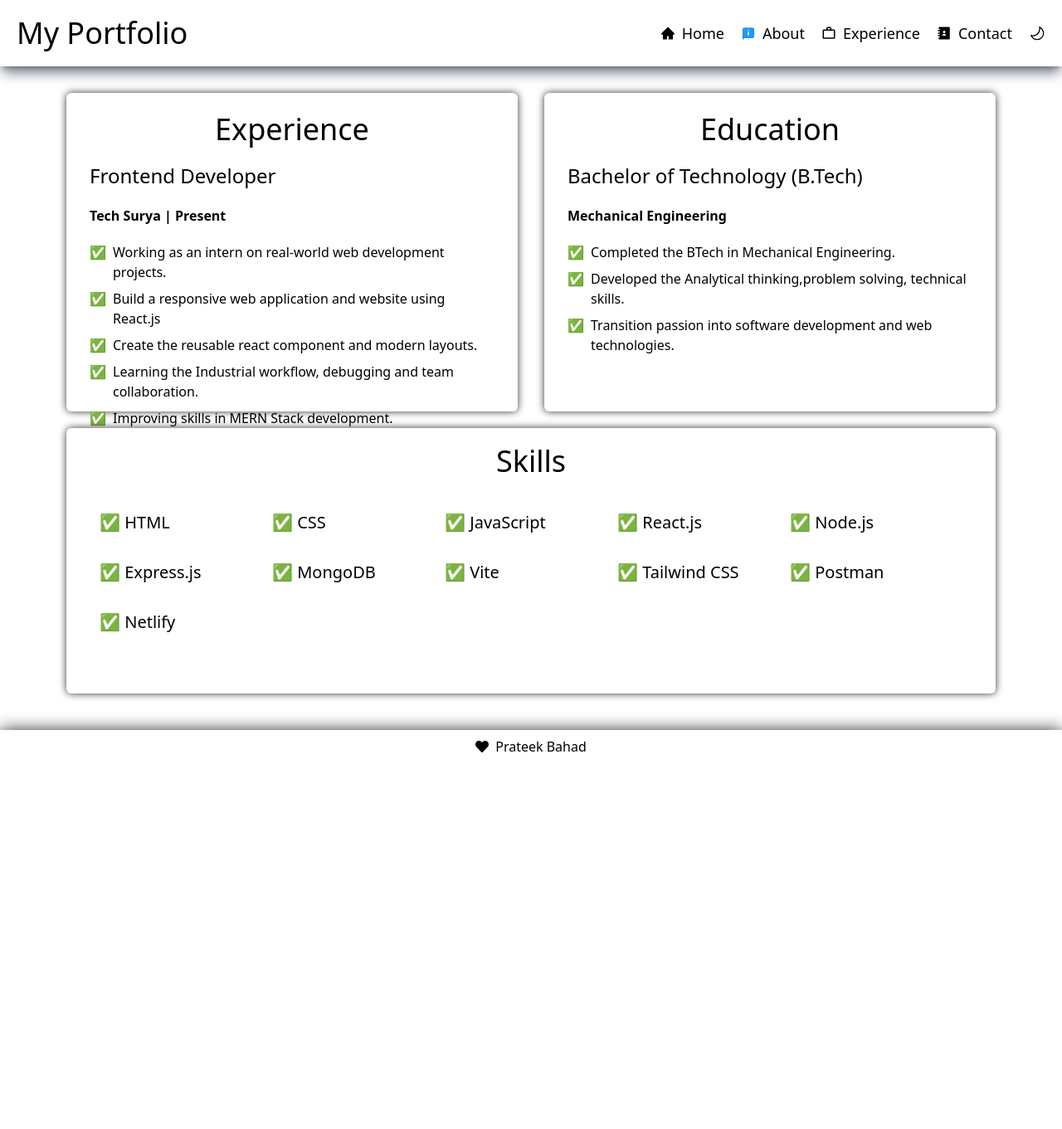
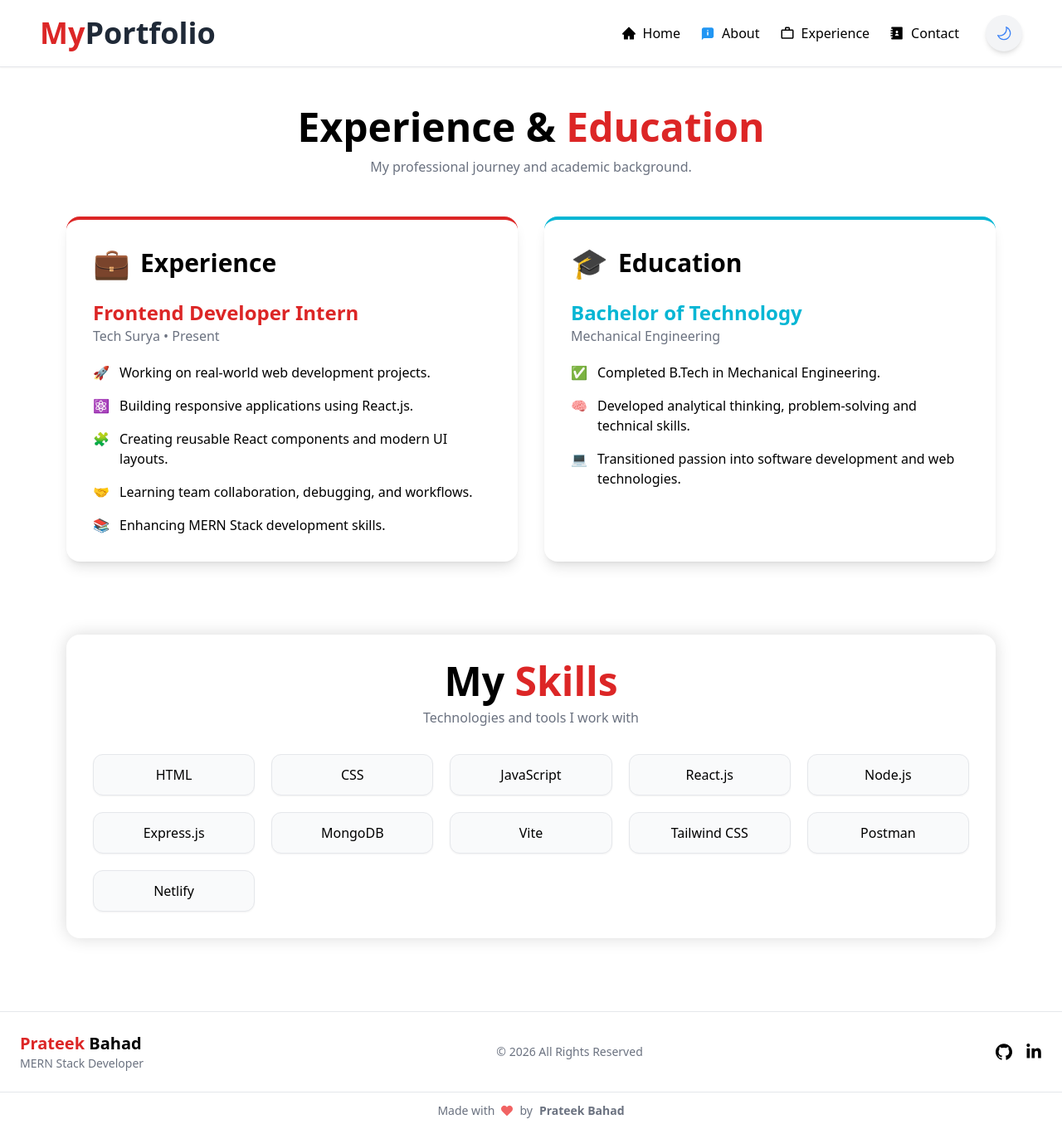
Before and after one commit to prateek205/react-portfolio, a React (Vite) app: page /experience in a window 1280 px wide. Shown: the whole page at 83% size. Before the commit the page ends 920 px from the top, so only its background shows below. Built offline with nearby package versions, Linux system fonts and the light colour scheme.

Commit message:
update portfolio src folder

```diff
--- a/src/components/Footer.jsx
+++ b/src/components/Footer.jsx
@@ -1,15 +1,57 @@
 import React from "react";
-import { FaHeart } from "react-icons/fa";
+import { FaHeart, FaLinkedinIn } from "react-icons/fa";
+import { ImGithub } from "react-icons/im";
 
 const Footer = () => {
   return (
-    <section className="relative z-10 flex items-center justify-center py-2 dark:bg-gray-900 dark:text-white shadow-[0_0_20px_rgb(50,50,50)] dark:shadow-white">
-      <div>
-        <h1 className="flex items-center gap-2">
-          <FaHeart /> Prateek Bahad
-        </h1>
+    <footer className="bg-white dark:bg-gray-900 border-t border-gray-200 dark:border-gray-700">
+      <div className="max-w-7xl mx-auto px-6 py-6 flex flex-col md:flex-row items-center justify-between gap-4">
+        {/* Left */}
+        <div>
+          <h1 className="text-xl font-bold">
+            <span className="text-red-600">Prateek</span> Bahad
+          </h1>
+          <p className="text-sm text-gray-500 dark:text-gray-400">
+            MERN Stack Developer
+          </p>
+        </div>
+
+        {/* Center */}
+        <div className="text-center text-sm text-gray-500 dark:text-gray-400">
+          © {new Date().getFullYear()} All Rights Reserved
+        </div>
+
+        {/* Right */}
+        <div className="flex items-center gap-4 text-xl">
+          <a
+            href="https://github.com/prateek205"
+            target="_blank"
+            rel="noopener noreferrer"
+            className="hover:text-red-600 hover:scale-110 duration-300"
+          >
+            <ImGithub />
+          </a>
+
+          <a
+            href="https://www.linkedin.com/in/prateek-bahad-a1b985167/"
+            target="_blank"
+            rel="noopener noreferrer"
+            className="hover:text-blue-600 hover:scale-110 duration-300"
+          >
+            <FaLinkedinIn />
+          </a>
+        </div>
       </div>
-    </section>
+
+      {/* Bottom Line */}
+      <div className="border-t border-gray-200 dark:border-gray-700 py-3">
+        <p className="text-center text-sm text-gray-500 dark:text-gray-400 flex items-center justify-center gap-2">
+          Made with
+          <FaHeart className="text-red-500 animate-pulse" />
+          by <span className="font-semibold">Prateek Bahad</span>
+        </p>
+      </div>
+    </footer>
   );
 };
 
--- a/src/components/Navbar.jsx
+++ b/src/components/Navbar.jsx
@@ -12,48 +12,80 @@ const Navbar = () => {
   const { theme, setTheme, handleToggle } = myContext();
 
   return (
-    <div
-      id="navbar"
-      className="flex items-center justify-between relative z-10 px-5 w-full h-20 shadow-lg shadow-gray-500 bg-white text-black dark:bg-gray-900 dark:text-white duration-300"
+    <nav
+      className="sticky top-0 z-50 w-full border-b border-gray-200 dark:border-gray-700
+    bg-white/90 dark:bg-gray-900/90 backdrop-blur-md shadow-sm"
     >
-      <h1 className="text-4xl">My Portfolio</h1>
-      <div className="flex items-center gap-5">
-        <ul className="flex gap-5 text-lg">
+      <div className="max-w-7xl mx-auto h-20 px-6 lg:px-12 flex items-center justify-between">
+        {/* Logo */}
+        <Link to="/">
+          <h1 className="text-3xl md:text-4xl font-bold cursor-pointer">
+            <span className="text-red-600">My</span>
+            <span className="text-gray-800 dark:text-white">Portfolio</span>
+          </h1>
+        </Link>
+
+        {/* Navigation */}
+        <div className="flex items-center gap-8">
+          <ul className="flex items-center gap-6 text-md font-medium">
             <li>
-            <Link to="/" className="hover:text-red-600 flex items-center gap-2">
-              <AiFillHome /> Home
+              <Link
+                to="/"
+                className="flex items-center gap-2 hover:text-red-600 duration-300"
+              >
+                <AiFillHome className="text-lg" />
+                Home
               </Link>
             </li>
+
             <li>
               <Link
                 to="/about"
-              className="hover:text-red-600 flex items-center gap-2"
+                className="flex items-center gap-2 hover:text-red-600 duration-300"
               >
-              <FcAbout /> About
+                <FcAbout className="text-lg" />
+                About
               </Link>
             </li>
+
             <li>
               <Link
                 to="/experience"
-              className="hover:text-red-600 flex items-center gap-2"
+                className="flex items-center gap-2 hover:text-red-600 duration-300"
               >
-              <MdOutlineWorkOutline /> Experience
+                <MdOutlineWorkOutline className="text-lg" />
+                Experience
               </Link>
             </li>
+
             <li>
               <Link
                 to="/contact"
-              className="hover:text-red-600 flex items-center gap-2"
+                className="flex items-center gap-2 hover:text-red-600 duration-300"
               >
-              <RiContactsBook3Fill /> Contact
+                <RiContactsBook3Fill className="text-lg" />
+                Contact
               </Link>
             </li>
           </ul>
-        <button onClick={handleToggle} className="flex gap-2 text-xl">
-          {theme ? <BsSun /> : <GoMoon />}
+
+          {/* Theme Toggle */}
+          <button
+            onClick={handleToggle}
+            className="w-11 h-11 rounded-full flex items-center justify-center
+          bg-gray-100 dark:bg-gray-800
+          hover:scale-110 hover:bg-red-100 dark:hover:bg-red-900
+          duration-300 shadow-md"
+          >
+            {theme ? (
+              <BsSun className="text-yellow-500 text-xl" />
+            ) : (
+              <GoMoon className="text-blue-500 text-xl" />
+            )}
           </button>
         </div>
       </div>
+    </nav>
   );
 };
 
--- a/src/components/Skills.jsx
+++ b/src/components/Skills.jsx
@@ -16,25 +16,51 @@ const Skills = () => {
   ];
 
   return (
-    <section>
-      <div className="shadow-[0_0_10px_rgb(50,50,50)] dark:shadow-[0_0_10px_rgb(250,250,250)] h-80 flex flex-col gap-5 items-center justify-start py-5 rounded-md">
-        <h1 className="text-4xl">Skills</h1>
-        <div className="grid grid-cols-5 h-full w-full py-5 px-10">
-          {skills.map((items, index) => {
-            return (
-              <div key={index}>
-                <ul className="text-xl">
-                  <li className="hover:text-red-900 hover:font-bold dark:hover:text-gray-900 cursor-pointer">
-                    ✅ {items}
-                  </li>
-                </ul>
-              </div>
-            );
-          })}
-        </div>
+  <section className="w-full py-10">
+    <div
+      className="max-w-6xl mx-auto rounded-2xl
+      bg-white dark:bg-gray-800
+      shadow-[0_0_20px_rgba(0,0,0,0.15)]
+      dark:shadow-[0_0_20px_rgba(255,255,255,0.1)]
+      p-8"
+    >
+      {/* Heading */}
+      <div className="text-center mb-8">
+        <h1 className="text-4xl md:text-5xl font-bold">
+          My <span className="text-red-600">Skills</span>
+        </h1>
+        <p className="text-gray-500 dark:text-gray-400 mt-2">
+          Technologies and tools I work with
+        </p>
       </div>
-    </section>
-  );
+
+      {/* Skills Grid */}
+      <div className="grid grid-cols-2 sm:grid-cols-3 md:grid-cols-4 lg:grid-cols-5 gap-5">
+        {skills.map((item, index) => (
+          <div
+            key={index}
+            className="
+              flex items-center justify-center
+              px-4 py-3
+              rounded-xl
+              border border-gray-200 dark:border-gray-700
+              bg-gray-50 dark:bg-gray-900
+              hover:bg-red-600
+              hover:text-white
+              hover:scale-105
+              transition-all duration-300
+              cursor-pointer
+              font-medium
+              shadow-sm
+            "
+          >
+            <span>{item}</span>
+          </div>
+        ))}
+      </div>
+    </div>
+  </section>
+);
 };
 
 export default Skills;
--- a/src/pages/About.jsx
+++ b/src/pages/About.jsx
@@ -2,36 +2,81 @@ import React from "react";
 
 const About = () => {
   return (
-    <section className="h-screen flex items-start justify-center flex-col gap-5 p-10 bg-white dark:bg-gray-700 dark:text-white">
-      <div className="flex items-center justify-center flex-col gap-5">
-        <h1 className="text-4xl">About Me</h1>
-        <p className="text-lg text-black dark:text-gray-300">
+    <section className="min-h-screen bg-white dark:bg-gray-900 py-16 px-6 md:px-12 lg:px-20">
+      <div className="max-w-7xl mx-auto grid grid-cols-1 lg:grid-cols-2 gap-12 items-center">
+        {/* Left Content */}
+        <div className="space-y-6">
+          <div>
+            <h1 className="text-5xl font-bold text-gray-900 dark:text-white">
+              About <span className="text-red-600">Me</span>
+            </h1>
+
+            <div className="w-24 h-1 bg-red-600 rounded-full mt-3"></div>
+          </div>
+
+          <p className="text-lg text-gray-600 dark:text-gray-300 leading-relaxed">
             Get to know more about my journey, skills, and passion for web
             development.
           </p>
-        <p className="text-lg text-black dark:text-gray-300 text-center h-24">
-          Hello! I'm Prateek, a passionate MERN Stack Developer with experience
-          in building modern, responsive, and user-friendly web applications
-          using React.js, Node.js, Express.js, and MongoDB. I enjoy turning
-          ideas into real-world projects, creating clean UI, and solving coding
+
+          <p className="text-lg text-gray-700 dark:text-gray-300 leading-8">
+            Hello! I'm{" "}
+            <span className="font-semibold text-red-600">Prateek</span>, a
+            passionate MERN Stack Developer with experience in building modern,
+            responsive, and user-friendly web applications using React.js,
+            Node.js, Express.js, and MongoDB.
+          </p>
+
+          <p className="text-lg text-gray-700 dark:text-gray-300 leading-8">
+            I enjoy transforming ideas into real-world projects, creating clean
+            user interfaces, developing REST APIs, and solving coding
             challenges. My goal is to continuously learn new technologies and
             build impactful digital experiences.
           </p>
-        <p className="text-lg text-center h-24 text-black dark:text-gray-300">
-          I enjoy creating attractive user interfaces, developing REST APIs,
-          managing databases, and turning ideas into fully functional digital
-          products. I am always eager to learn new technologies, improve my
-          coding skills, and stay updated with the latest trends in web
-          development. My goal is to work on innovative projects, solve
-          real-world problems, and grow as a professional software developer.
+
+          <p className="text-lg text-gray-700 dark:text-gray-300 leading-8">
+            I am always eager to improve my coding skills, explore new tools,
+            and stay updated with the latest trends in web development while
+            growing as a professional software developer.
+          </p>
+
+          {/* Quick Stats */}
+          <div className="grid grid-cols-2 gap-4 pt-4">
+            <div className="p-4 rounded-xl shadow-md dark:bg-gray-800 text-center">
+              <h2 className="text-3xl font-bold text-red-600">10+</h2>
+              <p className="text-gray-600 dark:text-gray-300">Projects</p>
+            </div>
+
+            <div className="p-4 rounded-xl shadow-md dark:bg-gray-800 text-center">
+              <h2 className="text-3xl font-bold text-cyan-500">MERN</h2>
+              <p className="text-gray-600 dark:text-gray-300">
+                Stack Developer
               </p>
             </div>
-      <div className="flex items-center justify-center h-1/2 w-full">
+          </div>
+        </div>
+
+        {/* Right Image */}
+        <div className="flex justify-center">
+          <div
+            className="
+          relative
+          rounded-3xl
+          overflow-hidden
+          shadow-2xl
+          hover:scale-105
+          duration-300"
+          >
             <img
               src="/about-image.avif"
-          alt=""
-          className="flex items-center justify-center"
+              alt="About"
+              className="w-full max-w-md object-cover"
             />
+
+            {/* Decorative Border */}
+            <div className="absolute inset-0 border-4 border-red-600 rounded-3xl"></div>
+          </div>
+        </div>
       </div>
     </section>
   );
--- a/src/pages/Experience.jsx
+++ b/src/pages/Experience.jsx
@@ -3,71 +3,124 @@ import Skills from "../components/Skills";
 
 const Experience = () => {
   return (
-    <section className="h-screen flex flex-col gap-5 bg-white dark:bg-gray-700 py-8 px-20">
-      <div className="flex gap-8 w-full">
-        <div className="flex flex-col gap-5 w-full rounded-md h-96 py-6 px-7 shadow-[0_0_10px_rgb(50,50,50)] dark:shadow-[0_0_10px_rgb(250,250,250)]">
-          <h1 className="text-4xl text-center">Experience</h1>
-          <h2 className="text-2xl">Frontend Developer</h2>
-          <p className="font-bold">Tech Surya | Present</p>
-          <ul className="flex flex-col gap-2">
-            <li className="flex gap-2">
-              <span>✅</span>
-              <p>
-                Working as an intern on real-world web development projects.
+    <section className="min-h-screen bg-white dark:bg-gray-900 py-12 px-6 md:px-12 lg:px-20 text-black dark:text-white">
+      {/* Section Title */}
+      <div className="text-center mb-12">
+        <h1 className="text-5xl font-bold">
+          Experience & <span className="text-red-600">Education</span>
+        </h1>
+        <p className="text-gray-500 dark:text-gray-400 mt-3">
+          My professional journey and academic background.
         </p>
+      </div>
+
+      {/* Cards */}
+      <div className="grid grid-cols-1 lg:grid-cols-2 gap-8">
+        {/* Experience */}
+        <div
+          className="
+        group
+        bg-white dark:bg-gray-800
+        rounded-2xl
+        border-t-4 border-red-600
+        shadow-lg
+        hover:-translate-y-2
+        duration-300
+        p-8"
+        >
+          <div className="flex items-center gap-3 mb-6">
+            <span className="text-4xl">💼</span>
+            <h2 className="text-3xl font-bold">Experience</h2>
+          </div>
+
+          <h3 className="text-2xl font-semibold text-red-600">
+            Frontend Developer Intern
+          </h3>
+
+          <p className="font-medium text-gray-500 dark:text-gray-400 mb-5">
+            Tech Surya • Present
+          </p>
+
+          <ul className="space-y-4">
+            <li className="flex gap-3">
+              <span>🚀</span>
+              <p>Working on real-world web development projects.</p>
             </li>
-            <li className="flex gap-2">
-              <span>✅</span>{" "}
-              <p>
-                Build a responsive web application and website using React.js
-              </p>
+
+            <li className="flex gap-3">
+              <span>⚛️</span>
+              <p>Building responsive applications using React.js.</p>
             </li>
-            <li className="flex gap-2">
-              <span>✅</span>{" "}
-              <p>Create the reusable react component and modern layouts.</p>
+
+            <li className="flex gap-3">
+              <span>🧩</span>
+              <p>Creating reusable React components and modern UI layouts.</p>
             </li>
-            <li className="flex gap-2">
-              <span>✅</span>
-              <p>
-                Learning the Industrial workflow, debugging and team
-                collaboration.
-              </p>
+
+            <li className="flex gap-3">
+              <span>🤝</span>
+              <p>Learning team collaboration, debugging, and workflows.</p>
             </li>
-            <li className="flex gap-2">
-              <span>✅</span> <p>Improving skills in MERN Stack development.</p>
+
+            <li className="flex gap-3">
+              <span>📚</span>
+              <p>Enhancing MERN Stack development skills.</p>
             </li>
           </ul>
         </div>
 
-        <div className="flex flex-col gap-5 w-full h-96 rounded-md py-6 px-7 shadow-[0_0_10px_rgb(50,50,50)] dark:shadow-[0_0_10px_rgb(250,250,250)]">
-          <h1 className="text-4xl text-center">Education</h1>
-          <div className="flex flex-col gap-5">
-            <h2 className="text-2xl">Bachelor of Technology (B.Tech)</h2>
-            <p className="font-bold">Mechanical Engineering</p>
-            <ul className="flex flex-col gap-2">
-              <li className="flex gap-2">
+        {/* Education */}
+        <div
+          className="
+        group
+        bg-white dark:bg-gray-800
+        rounded-2xl
+        border-t-4 border-cyan-500
+        shadow-lg
+        hover:-translate-y-2
+        duration-300
+        p-8"
+        >
+          <div className="flex items-center gap-3 mb-6">
+            <span className="text-4xl">🎓</span>
+            <h2 className="text-3xl font-bold">Education</h2>
+          </div>
+
+          <h3 className="text-2xl font-semibold text-cyan-500">
+            Bachelor of Technology
+          </h3>
+
+          <p className="font-medium text-gray-500 dark:text-gray-400 mb-5">
+            Mechanical Engineering
+          </p>
+
+          <ul className="space-y-4">
+            <li className="flex gap-3">
               <span>✅</span>
-                <p>Completed the BTech in Mechanical Engineering.</p>
+              <p>Completed B.Tech in Mechanical Engineering.</p>
             </li>
-              <li className="flex gap-2">
-                <span>✅</span>{" "}
+
+            <li className="flex gap-3">
+              <span>🧠</span>
               <p>
-                  Developed the Analytical thinking,problem solving, technical
+                Developed analytical thinking, problem-solving and technical
                 skills.
               </p>
             </li>
-              <li className="flex gap-2">
-                <span>✅</span>{" "}
+
+            <li className="flex gap-3">
+              <span>💻</span>
               <p>
-                  Transition passion into software development and web
+                Transitioned passion into software development and web
                 technologies.
               </p>
             </li>
           </ul>
         </div>
       </div>
-      </div>
-      <div>
+
+      {/* Skills Section */}
+      <div className="mt-12">
         <Skills />
       </div>
     </section>
--- a/src/pages/Hero.jsx
+++ b/src/pages/Hero.jsx
@@ -5,47 +5,117 @@ import { Link } from "react-router-dom";
 
 const Hero = () => {
   return (
-    <section>
-      <div className="flex items-center justify-between gap-2 px-5 py-8 h-screen w-full bg-white dark:bg-gray-700 text-black dark:text-white duration-300">
-        <div className="h-full w-full flex items-start justify-center flex-col gap-8">
-          <div className="flex flex-col gap-5 px-8">
-            <p className="text-2xl">Hello, I'm 👋</p>
-            <h1 className="text-7xl uppercase w-full">Prateek Bahad</h1>
-            <h2 className="text-2xl font-bold w-1/2">
-              MERN Stack Web Developer
-            </h2>
-            <p className="text-lg">
-              I build the modern, Dynamic and Responsive web application using
-              the React,Node.js,Tailwind css
-            </p>
-          </div>
-          <div className="flex gap-5 px-8">
-            <button className="border-2 border-gray-600 rounded-md dark:border-gray-300 py-1 px-4 text-lg bg-gray-800 text-white hover:bg-gray-600 ">
+    <section className="min-h-screen bg-white dark:bg-gray-900 text-black dark:text-white overflow-hidden">
+      <div className="max-w-7xl mx-auto px-6 md:px-12 lg:px-20 py-10 min-h-screen flex flex-col-reverse lg:flex-row items-center justify-between gap-12">
+        {/* Left Content */}
+        <div className="flex-1 space-y-6 text-center lg:text-left">
+          <p className="text-xl md:text-2xl text-gray-600 dark:text-gray-300">
+            Hello, I'm 👋
+          </p>
+
+          <h1 className="text-5xl md:text-7xl font-extrabold leading-tight">
+            <span className="bg-gradient-to-r from-red-500 via-orange-500 to-yellow-500 bg-clip-text text-transparent">
+              Prateek Bahad
+            </span>
+          </h1>
+
+          <h2 className="text-2xl md:text-4xl font-semibold text-gray-700 dark:text-gray-300">
+            MERN Stack Developer
+          </h2>
+
+          <p className="max-w-xl text-lg text-gray-600 dark:text-gray-400 leading-8">
+            I build modern, responsive and dynamic web applications using
+            React.js, Node.js, Express.js, MongoDB and Tailwind CSS. Passionate
+            about creating clean UI and scalable web solutions.
+          </p>
+
+          {/* Buttons */}
+          <div className="flex flex-wrap gap-4 justify-center lg:justify-start">
+            <button
+              className="
+            px-8 py-3
+            bg-red-600
+            hover:bg-red-700
+            text-white
+            rounded-xl
+            font-medium
+            shadow-lg
+            hover:scale-105
+            duration-300"
+            >
               Hire Me
             </button>
-            <button className="border-2 border-gray-600 rounded-md dark:border-gray-300 py-1 px-4 text-lg ">
-              View Project
+
+            <button
+              className="
+            px-8 py-3
+            border-2 border-red-600
+            text-red-600
+            dark:text-red-400
+            rounded-xl
+            font-medium
+            hover:bg-red-600
+            hover:text-white
+            duration-300"
+            >
+              View Projects
             </button>
           </div>
-          <div className="flex px-8 gap-5 text-2xl">
+
+          {/* Social Links */}
+          <div className="flex gap-5 justify-center lg:justify-start pt-3">
             <Link
-              to="https://www.linkedin.com/in/prateek-bahad-a1b985167/"
+              to="https://www.linkedin.com"
               target="_blank"
-              className="text-blue-500 dark:text-white"
+              className="
+            p-3 rounded-full
+            bg-blue-100 dark:bg-gray-800
+            hover:scale-110
+            duration-300"
             >
-              <GrLinkedinOption />
+              <GrLinkedinOption className="text-2xl text-blue-600" />
             </Link>
-            <Link to="https://github.com/prateek205" target="_blank">
-              <ImGithub />
+
+            <Link
+              to="https://github.com"
+              target="_blank"
+              className="
+            p-3 rounded-full
+            bg-gray-100 dark:bg-gray-800
+            hover:scale-110
+            duration-300"
+            >
+              <ImGithub className="text-2xl" />
             </Link>
           </div>
         </div>
-        <div className="h-full w-full">
-          <div className="h-full flex items-center justify-center ">
+
+        {/* Right Image */}
+        <div className="flex-1 flex justify-center">
+          <div className="relative">
+            {/* Glow Effect */}
+            <div
+              className="
+            absolute
+            inset-0
+            bg-red-500/20
+            blur-3xl
+            rounded-full
+            scale-110"
+            ></div>
+
             <img
               src="/profile-image.png"
-              alt=""
-              className="object-contain w-96 h-96 rounded-full border-8 border-white shadow-[0_0_50px_rgba(50,50,50,0.6)] dark:border-white dark:shadow-[0_0_30px_rgba(250,250,250,0.6)]"
+              alt="Prateek Bahad"
+              className="
+            relative
+            w-72 h-72
+            md:w-96 md:h-96
+            object-cover
+            rounded-full
+            border-8 border-white
+            dark:border-gray-700
+            shadow-2xl"
             />
           </div>
         </div>
```
Also changed, not shown: src/pages/Contact.jsx (+127 -41 lines). Lines whose indentation alone changed are shown as unchanged.
